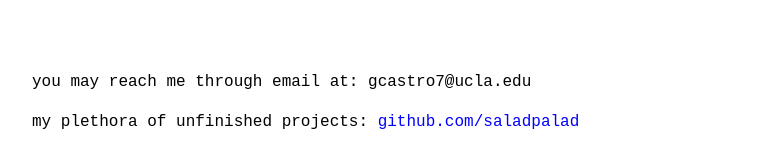
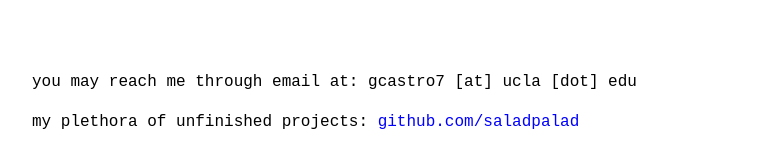
Before and after one commit to saladpalad/saladpalad.github.io, a plain HTML site: page index.html in a window 1280 px wide. Shown: the part 517-669 px from the top of the page, without its empty margins (208-979 px from the left). Drawn offline with Linux system fonts and the light colour scheme.

Commit message:
Update index.html

```diff
--- a/index.html
+++ b/index.html
@@ -79,7 +79,7 @@
 
     <br><br>
 
-    <p>you may reach me through email at: gcastro7@ucla.edu</p>
+    <p>you may reach me through email at: gcastro7 [at] ucla [dot] edu</p>
     <p>my plethora of unfinished projects: <a href="https://github.com/saladpalad">github.com/saladpalad</a></p>
     <p>riddle of the year: <strong>in what city, is XL size smaller than L size?</strong></p>
 
```
